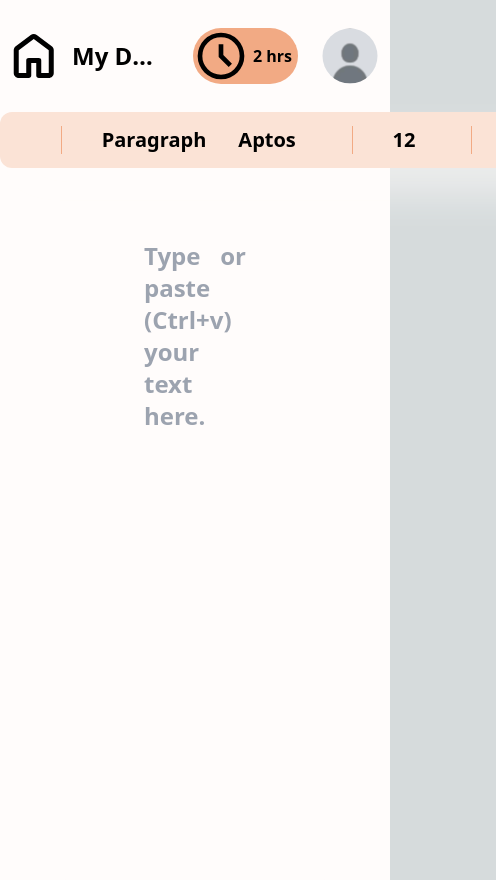
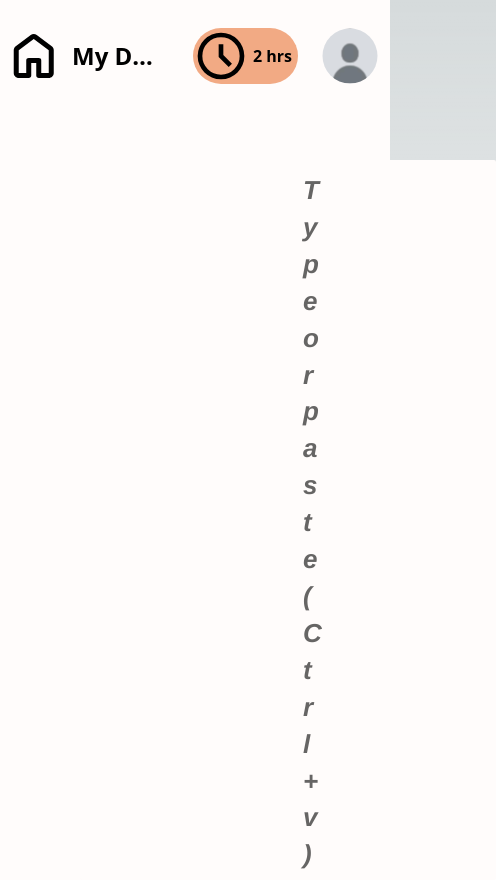
Before and after one commit to FloareDor/Co-Write-Fe, a Next.js app: page /write in a window 390 px wide. Shown: the whole page, 496 px wide, since content can reach past the window. Built offline with nearby package versions, Linux system fonts and the light colour scheme.

Commit message:
feat: added a rich text editor in place of text area

```diff
--- a/package.json
+++ b/package.json
@@ -16,6 +16,7 @@
     "next": "14.1.2",
     "react": "^18",
     "react-dom": "^18",
+    "react-quill": "^2.0.0",
     "tailwind-merge": "^2.2.2"
   },
   "devDependencies": {
--- a/src/pages/write.tsx
+++ b/src/pages/write.tsx
@@ -1,31 +1,108 @@
-import Navbar from "@/components/navbar/navbar";
-import Toolbar from "@/components/toolbar/toolbar";
-import { useEffect, useRef, useState, MutableRefObject } from "react";
+import React, { Component, ReactNode } from 'react';
+import Navbar from '@/components/navbar/navbar';
+import dynamic from 'next/dynamic';
+import { useState } from 'react';
 
-const Write = () => {
+interface WriteState {
+  value: string;
+  isClient: boolean;
+  ReactQuill?: any;
+}
+const componentStyles = `
+  .ql-editor {
+    font-size: 26px;
+  }
+`;
+
+export default class Write extends Component<{}, WriteState> {
+  modules: any;
+  formats: any;
+	ReactQuill?: any;
+
+
+  constructor(props: {}) {
+    super(props);
+    this.state = {
+      value: '',
+      isClient: false,
+    };
+
+    if (typeof window !== 'undefined') {
+      this.ReactQuill = dynamic(() => import('react-quill'), { ssr: false });
+      require('react-quill/dist/quill.bubble.css');
+    }
+
+    this.modules = {
+      toolbar: [
+        [{ header: [1, 2, false] }],
+        ['bold', 'italic', 'underline', 'strike', 'blockquote'],
+        [{ list: 'ordered' }, { list: 'bullet' }],
+        ['link', 'image'],
+        ['clean'],
+      ],
+    };
+
+    this.formats = [
+      'header',
+      'bold',
+      'italic',
+      'underline',
+      'strike',
+      'blockquote',
+      'list',
+      'bullet',
+      'link',
+      'image',
+    ];
+  }
+
+  componentDidMount() {
+	  this.setState({ isClient: true });
+	  const styleElement = document.createElement('style');
+    styleElement.innerHTML = componentStyles;
+    document.head.appendChild(styleElement);
+  }
+
+  render() {
+    const { value, isClient } = this.state;
+	  const ReactQuill = this.ReactQuill;
+
+
     return (
       <div className="bg-bgmain flex flex-col min-h-screen w-screen gap-14 relative">
         <div className="flex flex-col justify-center gap-0 fixed top-0 start-0 z-10">
           <Navbar />
-				<div className="">
-					<Toolbar />
         </div>
-			</div>
-
-			<div className="flex flex-row justify-start mt-40 lg:mt-40 md:mt-40 sm:mt-40 px-16">
-				<textarea
+        <div className="flex flex-col justify-start mt-40 lg:mt-40 md:mt-40 sm:mt-40 px-20">
+          {isClient ? (
+            <ReactQuill
+              theme="bubble"
+              value={value}
+              onChange={(newValue: string) => this.setState({ value: newValue })}
+			  modules={{
+                ...this.modules,
+                clipboard: {
+                  matchVisual: false,
+                },
+              }}
+			  formats={this.formats}
+			  placeholder="Type or paste (Ctrl+v) your text here."
               className="
                 resize-none no-scrollbar overflow-y-auto scroll-smooth
                 outline-none focus:outline-none
-				font text-black text-2xl font-semibold text-justify
-				border-none rounded-sm border-0 min-h-[45rem] bg-bgmain w-6/6 p-20
+                font text-black text-4xl font-semibold text-justify
+                border-none rounded-sm border-0 min-h-[45rem] bg-bgmain w-6/6 px-52
                 lg:rounded-2xl md:rounded-2xl sm:rounded-2xl lg:w-4/6 md:w-4/6 sm:w-4/6 lg:border-2 md:border-2 sm:border-2 resize-vertical
               "
-				placeholder="Type or paste (Ctrl+v) your text here."
-				></textarea>
+            />
+				) : (
+
+            <div className="placeholder" />
+				)}
+				{/* <div className='w-full text-2xl text-black'>word count: </div> */}
 			</div>
+
       </div>
     );
   }
-
-export default Write;
+}
```
Also changed, not shown: src/components/footer/footer.tsx (added), src/styles/globals.css (line endings or trailing spaces), 2 other files (tests, documents, lock files or other folders). Lines whose indentation alone changed are shown as unchanged.
